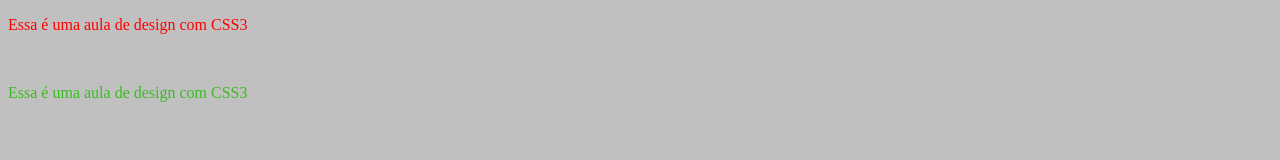
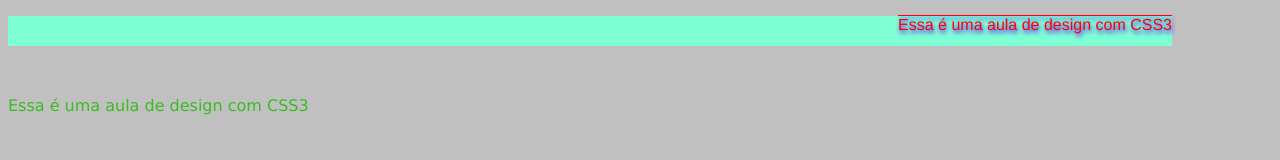
Before and after one commit to SouzaDiegoCl/html-css, a plain HTML site: page index.html in a window 1280 px wide. Drawn offline with Linux system fonts and the light colour scheme.

Commit message:
Classes_css_02

```diff
--- a/css/style.css
+++ b/css/style.css
@@ -3,7 +3,16 @@ body{
 }
 p.texto1/*O ponto cria uma classe*/{
     color: #ff0000;
+    font-family:'Franklin Gothic Medium', 'Arial Narrow', Arial, sans-serif;
+    background-color: aquamarine;
+    text-align: right;
+    margin-right:100px ;
+    text-decoration-line: overline;
+    height: 30px;
+    text-shadow: 1px 3px 4px #6f00ff;
+
 }
 p.texto2/*O ponto cria uma classe*/{
     color: #3bbb21;
+    font-family:Verdana, Tahoma, sans-serif;
 }
```
